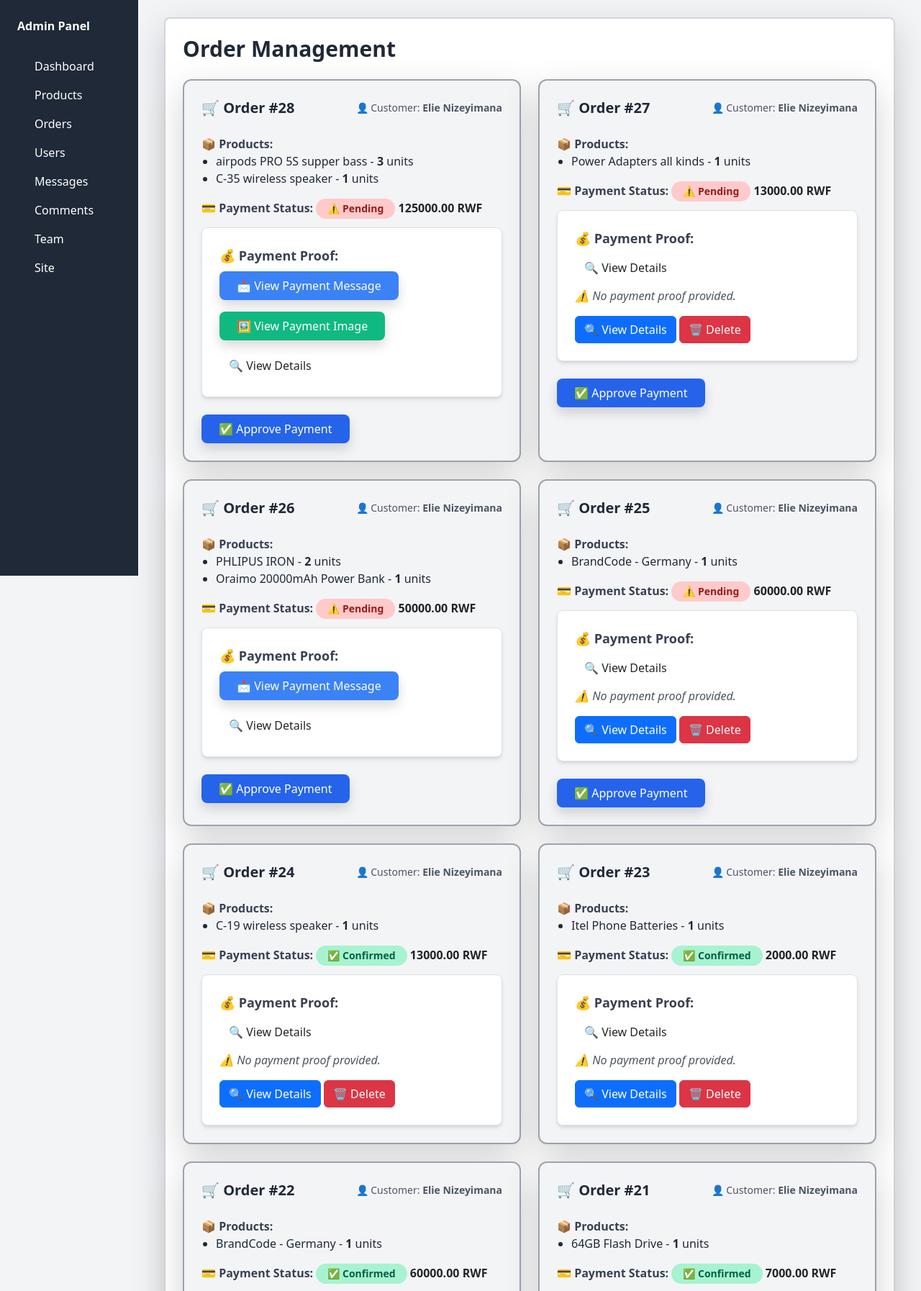
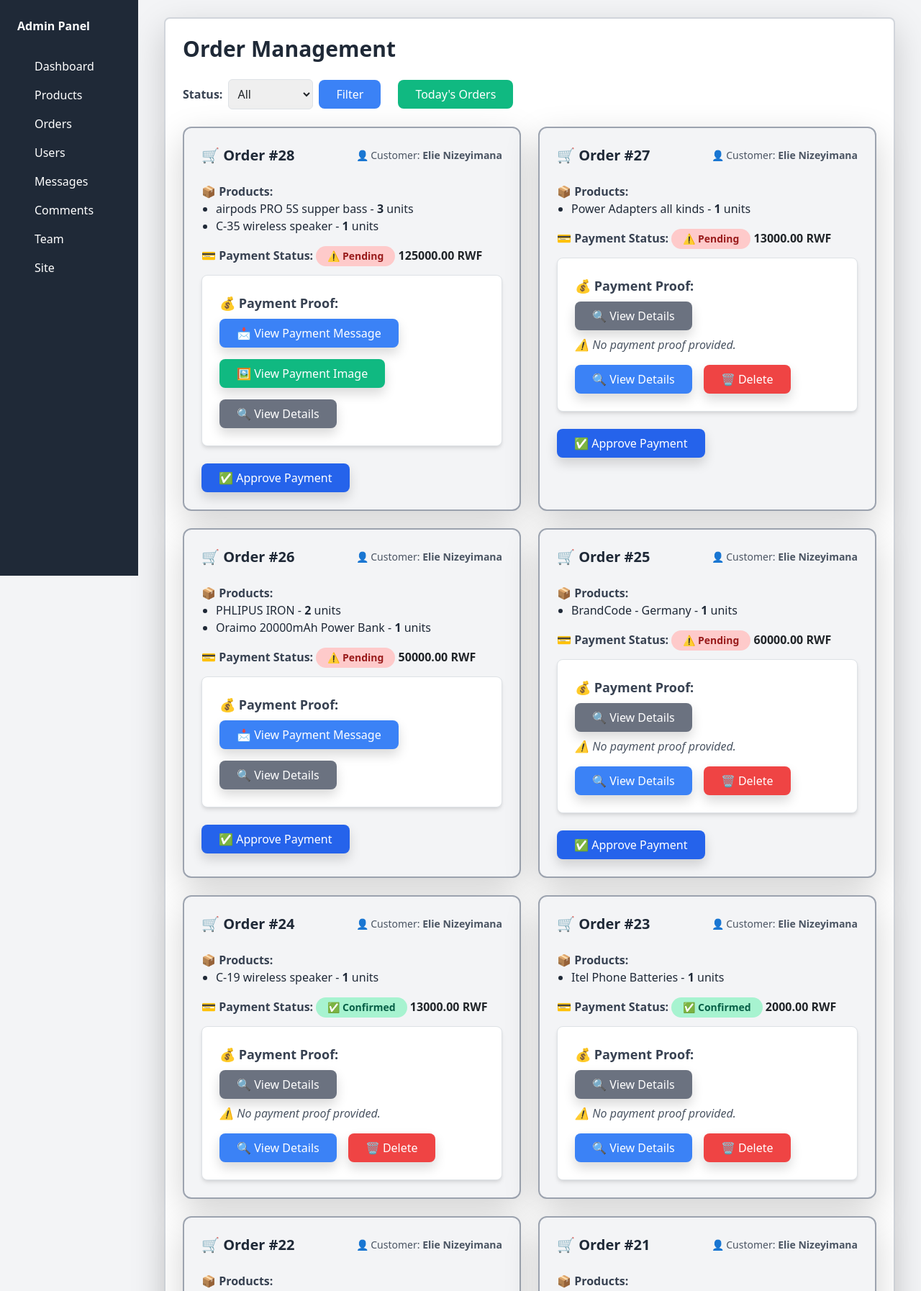
Before and after one commit to ElieDev1/Elie_tech-resolution-, a Django app: page /admin-panel/orders/ in a window 1280 px wide. Shown: the part 64-1858 px from the top of the page at 72% size. Run offline with Django 5.2, Linux system fonts and the light colour scheme; a user stored in the database is signed in; data comes from the database, SQL or seed files in the repository.

Commit message:
finalize order for admin

```diff
--- a/store/views.py
+++ b/store/views.py
@@ -632,6 +632,7 @@ def unread_message_count(request):
 
 
 from django.contrib.admin.views.decorators import staff_member_required
+from django.utils import timezone
 
 @staff_member_required
 def admin_dashboard(request):
@@ -652,18 +653,58 @@ def admin_products(request):
 
 from django.contrib.admin.views.decorators import staff_member_required
 
-from django.contrib.admin.views.decorators import staff_member_required
+
+
+
+
 
 @staff_member_required
 def admin_orders(request):
+    # Get current date for "Today" filter
+    today = timezone.now().date()
+
+    # Filter by status or today's orders
+    status_filter = request.GET.get('status', None)
+    date_filter = request.GET.get('date', None)
+
     # Use prefetch_related to fetch related products via OrderItem
     orders = Order.objects.prefetch_related(
         'order_items__product'  # Prefetch related products through the order_items relation
     ).select_related(
         'customer__user'  # Select related customer and user data
-    ).order_by('-ordered_at')  # Order by the ordered_at field in descending order (newest first)
+    )
+
+    # Apply filters
+    if status_filter:
+        orders = orders.filter(payment_status=status_filter)
+
+    if date_filter == 'today':
+        orders = orders.filter(ordered_at__date=today)
+
+    # Order by the ordered_at field in descending order (newest first)
+    orders = orders.order_by('-ordered_at')
 
     return render(request, 'admin/orders.html', {'orders': orders})
+
+
+
+
+
+
+
+
+
+
+
+
+
+
+
+
+
+
+
+
 
 
 
--- a/templates/admin/orders.html
+++ b/templates/admin/orders.html
@@ -3,6 +3,31 @@
 {% block content %}
     <div class="bg-white rounded-lg shadow-lg p-6 border-2 border-gray-300">
         <h2 class="text-3xl font-bold mb-6 text-gray-800">Order Management</h2>
+        <!-- Filter Section -->
+        <div class="flex flex-wrap gap-4 mb-6">
+            <!-- Filter by Status -->
+            <form method="get" class="flex flex-col md:flex-row items-center gap-2 w-full md:w-auto">
+                <label for="status" class="font-semibold text-gray-700">Status:</label>
+                <select name="status" id="status" class="p-2 border border-gray-300 rounded w-full md:w-auto">
+                    <option value="">All</option>
+                    <option value="Pending" {% if request.GET.status == "Pending" %}selected{% endif %}>Pending</option>
+                    <option value="Confirmed" {% if request.GET.status == "Confirmed" %}selected{% endif %}>Confirmed</option>
+                </select>
+                <button type="submit" class="bg-blue-500 text-white px-4 py-2 rounded-lg w-full md:w-auto">
+                    Filter
+                </button>
+            </form>
+
+            <!-- Filter by Date (Today) -->
+            <form method="get" class="flex flex-col md:flex-row items-center gap-2 w-full md:w-auto">
+                <input type="hidden" name="status" value="{{ request.GET.status }}">
+                <button type="submit" name="date" value="today" class="bg-green-500 text-white px-4 py-2 rounded-lg w-full md:w-auto">
+                    Today's Orders
+                </button>
+            </form>
+        </div>
+
+
 
         <div class="grid grid-cols-1 lg:grid-cols-2 gap-6">
             {% for order in orders %}
@@ -12,7 +37,7 @@
                         🛒 Order #{{ order.id }}
                     </div>
                     <div class="text-sm text-gray-600">
-                            👤 Customer: <span class="font-semibold"><strong>{{ order.customer.user.username }} {{ order.customer.user.first_name }}</strong></span>
+                        👤 Customer: <span class="font-semibold">{{ order.customer.user.username }} {{ order.customer.user.first_name }}</span>
                     </div>
                 </div>
 
@@ -38,15 +63,15 @@
                             </span>
                         {% endif %}
                         <strong>{{ order.total_price }} RWF</strong>
+                    </div>
 
-                        </div>
                     <div class="bg-white shadow-md rounded-lg p-4 border border-gray-300">
                         <h3 class="text-lg font-semibold text-gray-700 mb-2">💰 Payment Proof:</h3>
 
                         <div class="flex flex-wrap gap-3">
                             {% if order.payment_message %}
                                 <button
-                                        class="bg-blue-500 text-white px-4 py-2 rounded-lg shadow hover:bg-blue-600 transition duration-300 ease-in-out"
+                                    class="bg-blue-500 text-white px-4 py-2 rounded-lg shadow hover:bg-blue-600 transition duration-300 ease-in-out w-full md:w-auto"
                                     data-bs-toggle="modal"
                                     data-bs-target="#paymentMessageModal-{{ order.id }}">
                                     📩 View Payment Message
@@ -55,38 +80,54 @@
 
                             {% if order.payment_image %}
                                 <button
-                                        class="bg-green-500 text-white px-4 py-2 rounded-lg shadow hover:bg-green-600 transition duration-300 ease-in-out"
+                                    class="bg-green-500 text-white px-4 py-2 rounded-lg shadow hover:bg-green-600 transition duration-300 ease-in-out w-full md:w-auto"
                                     data-bs-toggle="modal"
                                     data-bs-target="#paymentImageModal-{{ order.id }}">
                                     🖼️ View Payment Image
                                 </button>
                             {% endif %}
-                                <a href="{% url 'order_detail' order.id %}" class="btn ">🔍 View Details</a>
+
+                            <a href="{% url 'order_detail' order.id %}"
+                               class="bg-gray-500 text-white px-4 py-2 rounded-lg shadow hover:bg-gray-600 transition duration-300 ease-in-out w-full md:w-auto text-center no-underline">
+                                🔍 View Details
+                            </a>
                         </div>
 
                         {% if not order.payment_message and not order.payment_image %}
                             <p class="text-gray-600 italic mt-2">⚠️ No payment proof provided.</p>
-                                <a href="{% url 'order_detail' order.id %}" class="btn btn-primary">🔍 View Details</a>
-                                <form action="{% url 'delete_order' order.id %}" method="post" style="display:inline;">
+
+                            <div class="flex flex-wrap gap-3">
+                                <a href="{% url 'order_detail' order.id %}"
+                                   class="bg-blue-500 text-white px-4 py-2 rounded-lg shadow hover:bg-blue-600 transition duration-300 ease-in-out w-full md:w-auto text-center no-underline">
+                                    🔍 View Details
+                                </a>
+
+                                <form action="{% url 'delete_order' order.id %}" method="post" class="w-full md:w-auto">
                                     {% csrf_token %}
-                                    <button type="submit" class="btn btn-danger" onclick="return confirm('Are you sure?')">🗑️ Delete</button>
+                                    <button type="submit"
+                                            class="bg-red-500 text-white px-4 py-2 rounded-lg shadow hover:bg-red-600 transition duration-300 ease-in-out w-full md:w-auto"
+                                            onclick="return confirm('Are you sure?')">
+                                        🗑️ Delete
+                                    </button>
                                 </form>
+                            </div>
                         {% endif %}
                     </div>
-
                 </div>
 
                 {% if order.payment_status == 'Pending' %}
                     <div class="mt-4">
                         <form method="post" action="{% url 'approve_payment' order.id %}">
                             {% csrf_token %}
-                                <button type="submit" class="bg-blue-600 text-white px-4 py-2 rounded-lg shadow hover:bg-blue-700 transition duration-300">
+                            <button type="submit"
+                                    class="bg-blue-600 text-white px-4 py-2 rounded-lg shadow hover:bg-blue-700 transition duration-300 w-full md:w-auto">
                                 ✅ Approve Payment
                             </button>
                         </form>
                     </div>
                 {% endif %}
             </div>
+
 
                 <!-- Payment Message Modal -->
                 {% if order.payment_message %}
```
Lines whose indentation alone changed are shown as unchanged.
